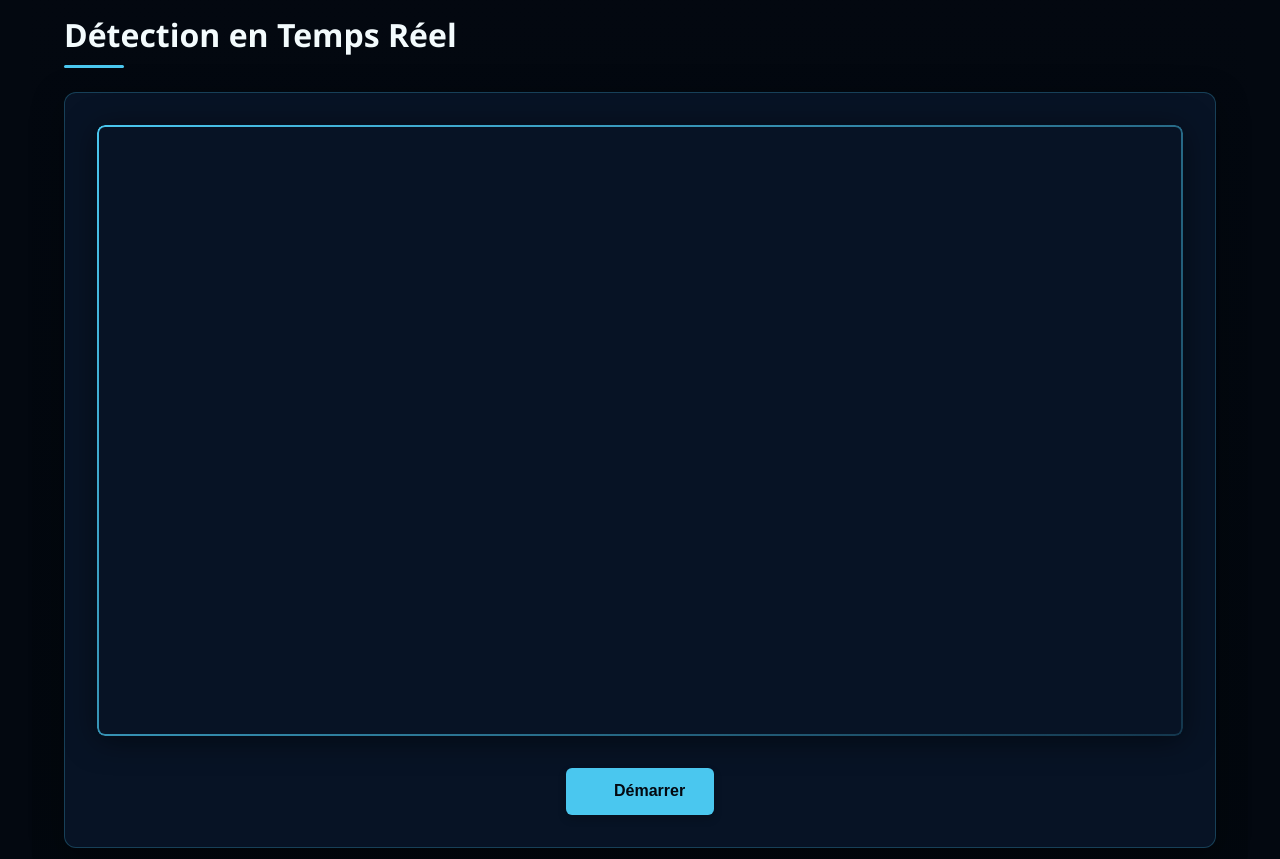
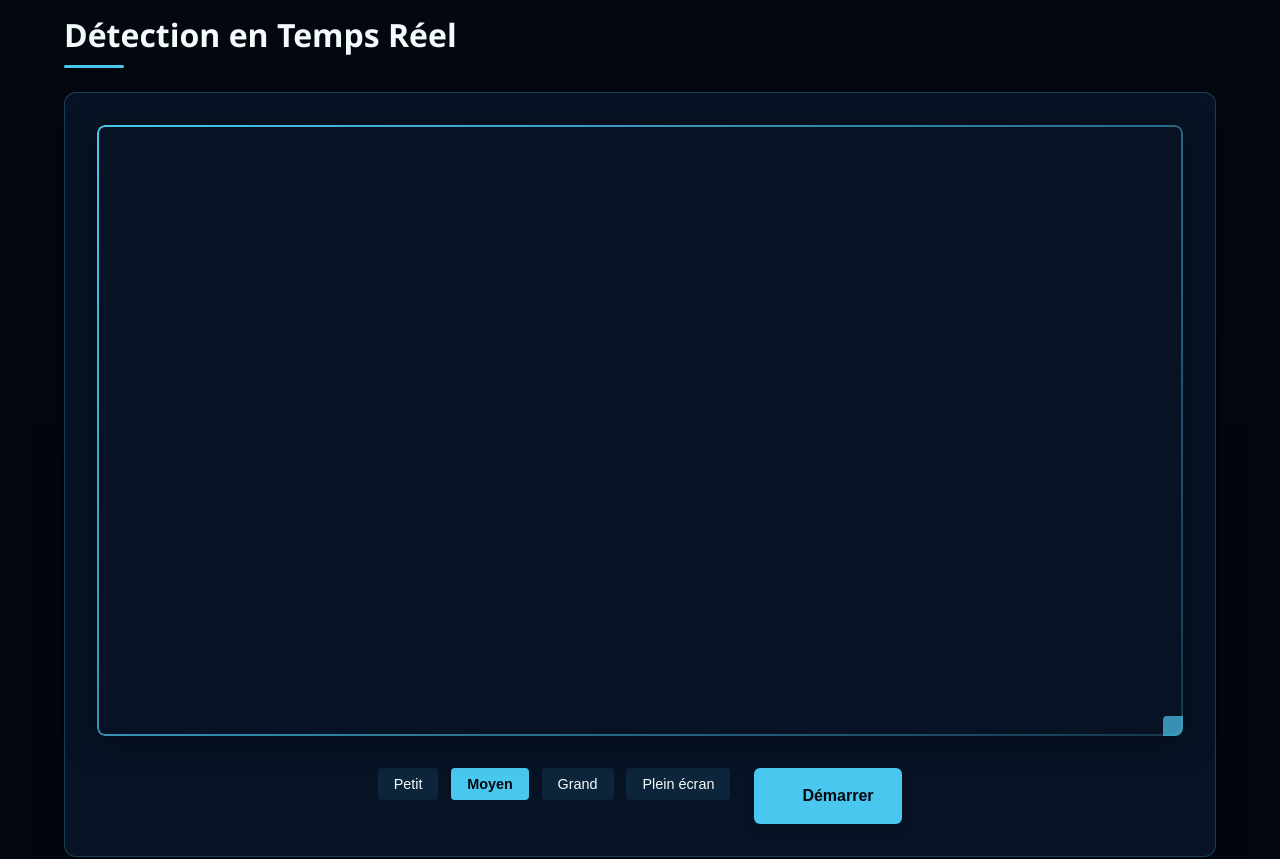
Before and after one commit to MissaouiYassine1/YOLO-FaceGuard, a React (Vite) app in the folder frontend/: page /results in a window 1280 px wide. Shown: the part 160-1019 px from the top of the page. Built offline with nearby package versions, Linux system fonts and the light colour scheme.

Commit message:
Améliorations dans le fichier results.jsx

```diff
--- a/frontend/src/assets/styles/results.scss
+++ b/frontend/src/assets/styles/results.scss
@@ -11,6 +11,7 @@
   --border-color: #1a2a3a;
   --success-green: #3ab795;
   --error-red: #e74c3c;
+  --warning-orange: #f39c12;
 
   max-width: 1400px;
   margin: 0 auto;
@@ -59,16 +60,19 @@
   }
 }
 
-/* Video Container - Enhanced with stylish border */
+/* Video Container - Enhanced with resizable feature */
 .video-container {
   position: relative;
   width: 100%;
-  max-width: 1280px;
+  max-width: 100%;
   margin: 0 auto 2rem;
   aspect-ratio: 16/9;
   border-radius: 8px;
   overflow: hidden;
   box-shadow: 0 4px 30px rgba(0, 0, 0, 0.5);
+  min-width: 300px;
+  min-height: 200px;
+  transition: width 0.2s ease, height 0.2s ease;
 
   /* Stylish border effect */
   &::before {
@@ -102,6 +106,11 @@
 
   .video-preview {
     z-index: 1;
+
+    &.paused {
+      filter: grayscale(80%);
+      opacity: 0.7;
+    }
   }
 
   .detection-canvas {
@@ -109,8 +118,84 @@
     pointer-events: none;
   }
 
-  &:hover .video-preview {
+  &:hover .video-preview:not(.paused) {
     transform: scale(1.02);
+  }
+
+  .resize-handle {
+    position: absolute;
+    right: 0;
+    bottom: 0;
+    width: 20px;
+    height: 20px;
+    background: var(--primary-blue);
+    cursor: nwse-resize;
+    z-index: 10;
+    display: flex;
+    align-items: center;
+    justify-content: center;
+    color: white;
+    border-radius: 4px 0 0 0;
+    opacity: 0.7;
+    transition: opacity 0.2s ease;
+
+    &:hover {
+      opacity: 1;
+    }
+
+    i {
+      font-size: 12px;
+      transform: rotate(45deg);
+    }
+  }
+
+  .video-overlay {
+    position: absolute;
+    bottom: 10px;
+    left: 10px;
+    z-index: 3;
+    display: flex;
+    flex-direction: column;
+    gap: 5px;
+
+    .fps-counter, .last-detection {
+      background: rgba(3, 8, 16, 0.7);
+      color: var(--primary-blue);
+      padding: 3px 8px;
+      border-radius: 4px;
+      font-size: 0.8rem;
+      font-weight: 500;
+    }
+  }
+}
+
+/* Size Presets */
+.size-presets {
+  display: flex;
+  justify-content: center;
+  gap: 0.8rem;
+  margin-bottom: 1.5rem;
+  flex-wrap: wrap;
+
+  .size-btn {
+    padding: 0.5rem 1rem;
+    border: none;
+    border-radius: 4px;
+    background: rgba(74, 199, 239, 0.1);
+    color: var(--light-bg);
+    cursor: pointer;
+    transition: all 0.2s ease;
+    font-size: 0.9rem;
+
+    &:hover {
+      background: rgba(74, 199, 239, 0.2);
+    }
+
+    &.active {
+      background: var(--primary-blue);
+      color: var(--dark-bg);
+      font-weight: 600;
+    }
   }
 }
 
@@ -175,6 +260,16 @@
       }
     }
 
+    &.pause-btn {
+      background: var(--warning-orange);
+      color: var(--dark-bg);
+
+      &:hover {
+        background: color.adjust(#f39c12, $lightness: -10%);
+        transform: translateY(-2px);
+      }
+    }
+
     &.detect-btn {
       background: var(--secondary-blue);
       color: var(--light-bg);
@@ -206,6 +301,11 @@
       cursor: not-allowed;
       transform: none !important;
     }
+
+    i {
+      font-size: 0.9em;
+      margin-right: 8px;
+    }
   }
 }
 
@@ -233,6 +333,11 @@
     gap: 1rem;
   }
 
+  .results-actions {
+    display: flex;
+    gap: 1rem;
+  }
+
   .action-btn {
     padding: 0.7rem 1.4rem;
     background: transparent;
@@ -255,6 +360,19 @@
       opacity: 0.5;
       cursor: not-allowed;
       transform: none !important;
+    }
+
+    &.clear-btn {
+      border-color: var(--error-red);
+      color: var(--error-red);
+
+      &:hover {
+        background: rgba(231, 76, 60, 0.1);
+      }
+    }
+
+    i {
+      font-size: 0.9em;
     }
   }
 }
@@ -343,13 +461,6 @@
   }
 }
 
-/* Results Grid - Enhanced */
-.results-grid {
-  display: grid;
-  grid-template-columns: 1fr 350px;
-  gap: 2.5rem;
-}
-
 /* Faces Grid - Enhanced */
 .faces-grid {
   display: grid;
@@ -402,6 +513,10 @@
       color: var(--secondary-brown);
       margin: 0.5rem 0;
       font-size: 0.95rem;
+
+      strong {
+        color: var(--primary-blue);
+      }
     }
   }
 
@@ -416,6 +531,25 @@
 
   &:hover .face-preview {
     transform: scale(1.03);
+  }
+}
+
+.empty-state {
+  text-align: center;
+  padding: 2rem;
+  background: rgba(74, 199, 239, 0.1);
+  border-radius: 8px;
+  color: var(--primary-blue);
+
+  i {
+    font-size: 2rem;
+    margin-bottom: 1rem;
+    opacity: 0.7;
+  }
+
+  p {
+    margin: 0.5rem 0;
+    font-size: 1rem;
   }
 }
 
@@ -490,33 +624,7 @@
     opacity: 0.8;
   }
 }
-/* Ajouts pour les nouveaux états */
-.video-preview.paused {
-  filter: grayscale(80%);
-  opacity: 0.7;
-}
 
-.empty-state {
-  text-align: center;
-  padding: 2rem;
-  background: rgba(74, 199, 239, 0.1);
-  border-radius: 8px;
-  color: var(--primary-blue);
-}
-
-.control-btn i {
-  font-size: 0.9em;
-  margin-right: 8px;
-}
-
-.pause-btn {
-  background: #f39c12 !important;
-  color: var(--dark-bg) !important;
-
-  &:hover {
-    background: color.adjust(#f39c12, $lightness: -10%) !important;
-  }
-}
 /* Responsive Design - Enhanced */
 @media (max-width: 1200px) {
   .results-grid {
@@ -555,6 +663,15 @@
   .face-card {
     padding: 1.5rem;
   }
+
+  .size-presets {
+    gap: 0.5rem;
+
+    .size-btn {
+      padding: 0.5rem 0.8rem;
+      font-size: 0.8rem;
+    }
+  }
 }
 
 @media (max-width: 480px) {
@@ -575,4 +692,15 @@
       justify-content: center;
     }
   }
+
+  .results-header {
+    flex-direction: column;
+    align-items: flex-start;
+  }
+
+  .results-actions {
+    width: 100%;
+    margin-top: 1rem;
+    justify-content: space-between;
+  }
 }
--- a/frontend/src/pages/Results.jsx
+++ b/frontend/src/pages/Results.jsx
@@ -1,11 +1,12 @@
-import { useRef, useState, useEffect } from 'react';
+import { useRef, useState, useEffect, useCallback } from 'react';
 import '../assets/styles/results.scss';
 
 const Results = () => {
   // Références
   const videoRef = useRef(null);
   const canvasRef = useRef(null);
-  const detectionIntervalRef = useRef(null);
+  const containerRef = useRef(null);
+  const resizeHandleRef = useRef(null);
 
   // États
   const [detections, setDetections] = useState([]);
@@ -14,6 +15,13 @@ const Results = () => {
   const [isDetecting, setIsDetecting] = useState(false);
   const [fps, setFps] = useState(0);
   const [lastDetectionTime, setLastDetectionTime] = useState(null);
+  const [dimensions, setDimensions] = useState({
+    width: '100%',
+    height: 'auto',
+    aspectRatio: 16/9
+  });
+  const [isResizing, setIsResizing] = useState(false);
+  const [presetSize, setPresetSize] = useState('medium'); // 'small' | 'medium' | 'large' | 'full'
 
   // Démarrer la caméra
   const startCamera = async () => {
@@ -33,10 +41,15 @@ const Results = () => {
         setStream(mediaStream);
         setCameraState('running');
 
-        // Attendre que la vidéo soit prête
         videoRef.current.onloadedmetadata = () => {
-          canvasRef.current.width = videoRef.current.videoWidth;
-          canvasRef.current.height = videoRef.current.videoHeight;
+          const video = videoRef.current;
+          const aspectRatio = video.videoWidth / video.videoHeight;
+          setDimensions(prev => ({
+            ...prev,
+            aspectRatio
+          }));
+          updateCanvasSize();
+          applyPresetSize('medium'); // Appliquer une taille par défaut
         };
       } else if (cameraState === 'paused') {
         resumeCamera();
@@ -81,6 +94,14 @@ const Results = () => {
     }
   };
 
+  // Mettre à jour la taille du canvas
+  const updateCanvasSize = useCallback(() => {
+    if (canvasRef.current && videoRef.current) {
+      canvasRef.current.width = videoRef.current.videoWidth;
+      canvasRef.current.height = videoRef.current.videoHeight;
+    }
+  }, []);
+
   // Démarrer la détection automatique
   const startDetection = () => {
     if (cameraState !== 'running') return;
@@ -89,7 +110,7 @@ const Results = () => {
     let frameCount = 0;
     let lastTime = performance.now();
 
-    detectionIntervalRef.current = setInterval(() => {
+    const detectionInterval = setInterval(() => {
       const now = performance.now();
       const deltaTime = now - lastTime;
 
@@ -102,47 +123,38 @@ const Results = () => {
       detectFaces();
       frameCount++;
     }, 1000 / 30); // ~30 FPS
+
+    return () => clearInterval(detectionInterval);
   };
 
   // Arrêter la détection automatique
   const stopDetection = () => {
-    if (detectionIntervalRef.current) {
-      clearInterval(detectionIntervalRef.current);
-      detectionIntervalRef.current = null;
-    }
     setIsDetecting(false);
   };
 
-  // Détection des visages (simulée)
-  const detectFaces = () => {
+  // Détection des visages
+  const detectFaces = useCallback(() => {
     if (!videoRef.current || cameraState !== 'running') return;
 
     const canvas = canvasRef.current;
     const video = videoRef.current;
     const ctx = canvas.getContext('2d');
 
-    // Ajuster la taille si nécessaire
-    if (canvas.width !== video.videoWidth || canvas.height !== video.videoHeight) {
-      canvas.width = video.videoWidth;
-      canvas.height = video.videoHeight;
-    }
-
-    // Dessiner l'image actuelle
+    updateCanvasSize();
     ctx.drawImage(video, 0, 0, canvas.width, canvas.height);
 
-    // Simulation de détection
     const newDetections = generateMockDetections(canvas.width, canvas.height);
     drawDetections(ctx, newDetections);
 
-    setDetections(prev => [...prev, ...newDetections].slice(-20)); // Garder les 20 dernières
+    setDetections(prev => [...prev, ...newDetections].slice(-20));
     setLastDetectionTime(new Date().toLocaleTimeString());
-  };
+  }, [cameraState, updateCanvasSize]);
 
   // Générer des détections factices
   const generateMockDetections = (width, height) => {
     if (Math.random() < 0.3) return []; // 30% de chance de ne rien détecter
 
-    const names = ["Yassin", "Emna", "Alex", "Sarah", "Mohamed", "Léa", "Jean", "Marie"];
+    const names = ["Yassin", "Emna", "Alex", "Sarah", "Mohamed", "Léa"];
     const count = Math.min(4, Math.floor(Math.random() * 3) + 1);
 
     return Array.from({ length: count }, (_, i) => {
@@ -205,6 +217,86 @@ const Results = () => {
     URL.revokeObjectURL(url);
   };
 
+  // Appliquer une taille prédéfinie
+  const applyPresetSize = (size) => {
+    setPresetSize(size);
+    const containerWidth = containerRef.current?.parentElement?.clientWidth || 800;
+
+    switch (size) {
+      case 'small':
+        setDimensions({
+          width: `${containerWidth * 0.5}px`,
+          height: 'auto',
+          aspectRatio: dimensions.aspectRatio
+        });
+        break;
+      case 'medium':
+        setDimensions({
+          width: `${containerWidth * 0.75}px`,
+          height: 'auto',
+          aspectRatio: dimensions.aspectRatio
+        });
+        break;
+      case 'large':
+        setDimensions({
+          width: `${containerWidth * 0.9}px`,
+          height: 'auto',
+          aspectRatio: dimensions.aspectRatio
+        });
+        break;
+      case 'full':
+        setDimensions({
+          width: '100%',
+          height: 'auto',
+          aspectRatio: dimensions.aspectRatio
+        });
+        break;
+      default:
+        break;
+    }
+  };
+
+  // Gestion du redimensionnement manuel
+  useEffect(() => {
+    const handleMouseMove = (e) => {
+      if (!isResizing || !containerRef.current) return;
+
+      const containerRect = containerRef.current.getBoundingClientRect();
+      const maxWidth = containerRef.current.parentElement.clientWidth;
+      const newWidth = Math.min(maxWidth, Math.max(300, e.clientX - containerRect.left));
+      const newHeight = newWidth / dimensions.aspectRatio;
+
+      setDimensions({
+        width: `${newWidth}px`,
+        height: `${newHeight}px`,
+        aspectRatio: dimensions.aspectRatio
+      });
+      setPresetSize('custom');
+    };
+
+    const handleMouseUp = () => {
+      setIsResizing(false);
+    };
+
+    if (isResizing) {
+      window.addEventListener('mousemove', handleMouseMove);
+      window.addEventListener('mouseup', handleMouseUp);
+    }
+
+    return () => {
+      window.removeEventListener('mousemove', handleMouseMove);
+      window.removeEventListener('mouseup', handleMouseUp);
+    };
+  }, [isResizing, dimensions.aspectRatio]);
+
+  // Effet pour la détection automatique
+  useEffect(() => {
+    if (isDetecting && cameraState === 'running') {
+      const cleanup = startDetection();
+      return cleanup;
+    }
+  }, [isDetecting, cameraState, detectFaces]);
+
   // Nettoyage
   useEffect(() => {
     return () => {
@@ -217,7 +309,16 @@ const Results = () => {
       <h2>Détection en Temps Réel</h2>
 
       <div className="realtime-section">
-        <div className="video-container">
+        <div
+          ref={containerRef}
+          className="video-container"
+          style={{
+            width: dimensions.width,
+            height: dimensions.height,
+            maxWidth: '100%',
+            aspectRatio: dimensions.aspectRatio
+          }}
+        >
           <video
             ref={videoRef}
             autoPlay
@@ -230,6 +331,14 @@ const Results = () => {
             className="detection-canvas"
           />
 
+          <div
+            ref={resizeHandleRef}
+            className="resize-handle"
+            onMouseDown={() => setIsResizing(true)}
+          >
+            <i className="fas fa-arrows-alt-h"></i>
+          </div>
+
           <div className="video-overlay">
             {cameraState === 'running' && isDetecting && (
               <span className="fps-counter">{fps} FPS</span>
@@ -241,6 +350,33 @@ const Results = () => {
         </div>
 
         <div className="controls">
+          <div className="size-presets">
+            <button
+              onClick={() => applyPresetSize('small')}
+              className={`size-btn ${presetSize === 'small' ? 'active' : ''}`}
+            >
+              Petit
+            </button>
+            <button
+              onClick={() => applyPresetSize('medium')}
+              className={`size-btn ${presetSize === 'medium' ? 'active' : ''}`}
+            >
+              Moyen
+            </button>
+            <button
+              onClick={() => applyPresetSize('large')}
+              className={`size-btn ${presetSize === 'large' ? 'active' : ''}`}
+            >
+              Grand
+            </button>
+            <button
+              onClick={() => applyPresetSize('full')}
+              className={`size-btn ${presetSize === 'full' ? 'active' : ''}`}
+            >
+              Plein écran
+            </button>
+          </div>
+
           {cameraState === 'stopped' ? (
             <button onClick={startCamera} className="control-btn start-btn">
               <i className="fas fa-video"></i> Démarrer
```
